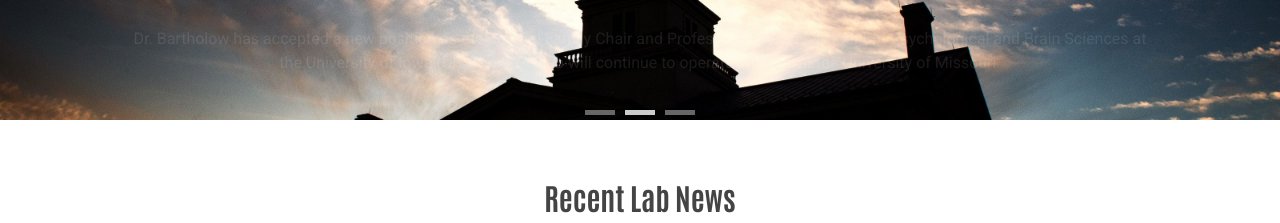
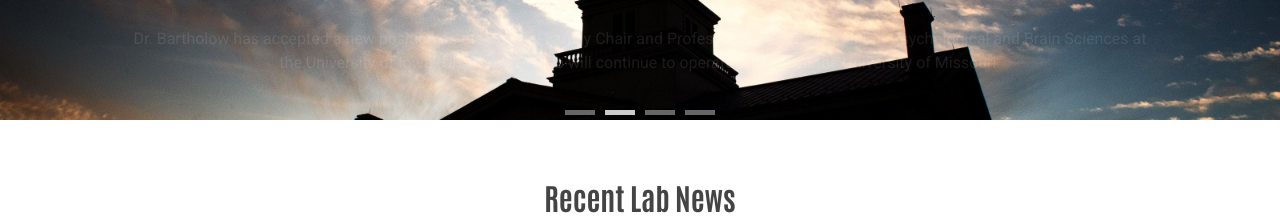
Before and after one commit to bartholow-scanlab/bartholow-scanlab.github.io, a Jekyll site: the page built from index.html, in a window 1280 px wide. Shown: the part 377-600 px from the top of the page. Built offline with Jekyll 4.4.1, drawn with Linux system fonts in a browser that asks for light colours; grey boxes are pictures that could not be loaded.

Commit message:
Update index.html

```diff
--- a/index.html
+++ b/index.html
@@ -22,6 +22,7 @@
                   <li data-target="#carousel-slider" data-slide-to="0" class="active"></li>
                   <li data-target="#carousel-slider" data-slide-to="1"></li>
                   <li data-target="#carousel-slider" data-slide-to="2"></li>
+                  <li data-target="#carousel-slider" data-slide-to="3"></li>
                 </ol>
                 <div class="carousel-inner" role="listbox">
                   <div class="carousel-item active">
```
